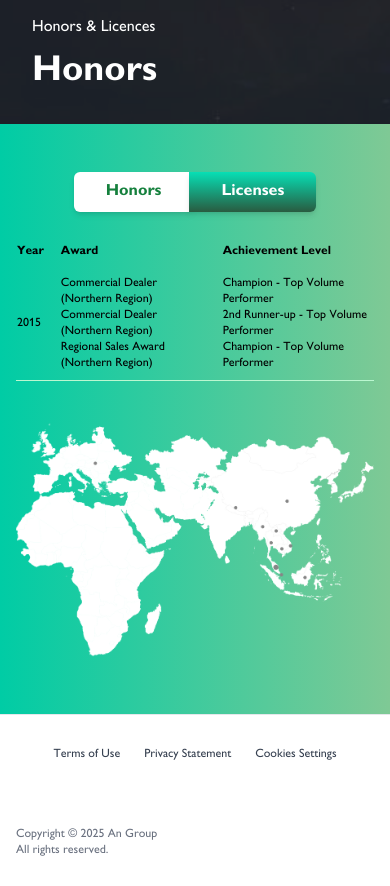
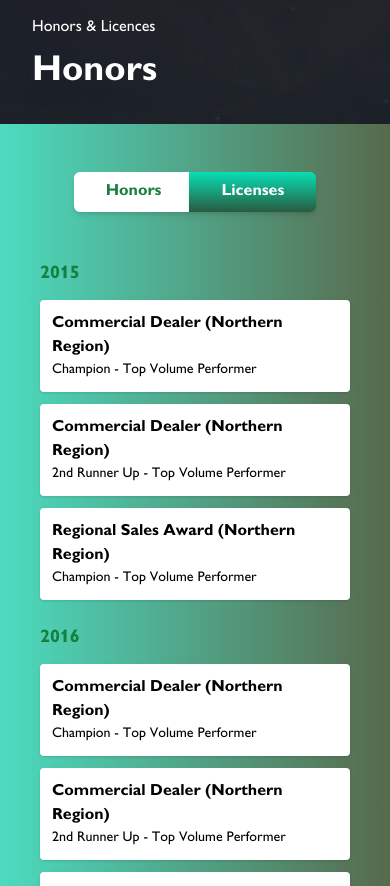
Before and after one commit to victor-1203-here/angroup-v2, a Next.js app: page /honor in a window 390 px wide. Shown: the part 720-1606 px from the top of the page. Built offline with nearby package versions, Linux system fonts and the light colour scheme.

Commit message:
[Terms][Privacy][Honors] Honors developed, Terms and Privacy information updated

```diff
--- a/src/pages/honor.tsx
+++ b/src/pages/honor.tsx
@@ -1,13 +1,126 @@
-import Head from "next/head";
-import Image from "next/image";
-import React from "react";
+import React from 'react';
+import Head from 'next/head';
+import Image from 'next/image';
+import 'swiper/css';
+import { Swiper, SwiperSlide } from 'swiper/react';
+
+const honorsData = [
+    {
+        year: '2015',
+        awards: [
+            {
+                title: 'Commercial Dealer (Northern Region)',
+                achievement: 'Champion - Top Volume Performer',
+            },
+            {
+                title: 'Commercial Dealer (Northern Region)',
+                achievement: '2nd Runner Up - Top Volume Performer',
+            },
+            {
+                title: 'Regional Sales Award (Northern Region)',
+                achievement: 'Champion - Top Volume Performer',
+            },
+        ],
+    },
+    {
+        year: '2016',
+        awards: [
+            {
+                title: 'Commercial Dealer (Northern Region)',
+                achievement: 'Champion - Top Volume Performer',
+            },
+            {
+                title: 'Commercial Dealer (Northern Region)',
+                achievement: '2nd Runner Up - Top Volume Performer',
+            },
+            {
+                title: 'Regional Sales Award (Northern Region)',
+                achievement: 'Champion - Top Volume Performer',
+            },
+        ],
+    },
+    {
+        year: '2017',
+        awards: [
+            {
+                title: 'Commercial Dealer (Northern Region)',
+                achievement: 'Champion - Top Volume Performer',
+            },
+            {
+                title: 'Commercial Dealer (Northern Region)',
+                achievement: '2nd Runner Up - Top Volume Performer',
+            },
+            {
+                title: 'Regional Sales Award (Northern Region)',
+                achievement: 'Champion - Top Volume Performer',
+            },
+            {
+                title: 'Special Appreciation',
+                achievement: 'Top Volume Performer (20M+ liters p.a.)',
+            },
+        ],
+    },
+    {
+        year: '2018',
+        awards: [
+            {
+                title: 'Commercial Dealer (Northern Region)',
+                achievement: 'Champion - Top Volume Performer',
+            },
+            {
+                title: 'Commercial Dealer (Northern Region)',
+                achievement: '2nd Runner Up - Top Volume Performer',
+            },
+            {
+                title: 'Regional Sales Award (Northern Region)',
+                achievement: 'Champion - Top Volume Performer',
+            },
+            {
+                title: 'Special Appreciation',
+                achievement: 'Top Volume Performer',
+            },
+        ],
+    },
+    {
+        year: '2019',
+        awards: [
+            {
+                title: 'Special Appreciation',
+                achievement: 'Top Volume Performer',
+            },
+        ],
+    },
+    {
+        year: '2018',
+        awards: [
+            {
+                title: 'Commercial Business Partner Excellence Award (CBPEA)',
+                achievement: 'Champion - Top 3 Northern Region',
+            },
+            {
+                title: 'Shell Award for Oil Bunkering in Malaysia',
+                achievement: 'Awarded to Group Subsidiary',
+            },
+        ],
+    },
+];
+
+const licenses = [
+    { img: '/images/honor/pda_01.png' },
+    { img: '/images/honor/pda_02.png' },
+    { img: '/images/honor/pda_03.png' },
+    { img: '/images/honor/pda_04.png' },
+    { img: '/images/honor/pda_05.png' },
+    { img: '/images/honor/pda_06.png' },
+];
 
 export default function Honor() {
+    const [activeTab, setActiveTab] = React.useState<'honors' | 'licenses'>('honors');
     return (
         <>
             <Head>
                 <title>Honors & Licences - AN Group</title>
-                <meta name="description" content="Learn more about AN Group, our values, mission, and team."/>
+                <meta name="description" content="Learn more about AN Group, our values, mission, and team." />
             </Head>
 
             <section className="relative h-screen w-full">
@@ -26,26 +139,40 @@ export default function Honor() {
                     priority
                 />
                 <div className="absolute inset-0 bg-gray-700 bg-opacity-50"></div>
-                <div className="absolute bottom-4 left-4 flex flex-col z-10 p-4 md:p-8 max-w-md">
-                    <p className="text-white text-base sm:text-lg md:text-xl font-medium mb-3">
-                        Honors & Licences
-                    </p>
-                    <h1 className="text-white text-4xl sm:text-5xl md:text-7xl font-bold">
-                        Honors
-                    </h1>
+                <div className="absolute bottom-4 left-4 z-10 flex max-w-md flex-col p-4 md:p-8">
+                    <p className="mb-3 text-base font-medium text-white sm:text-lg md:text-xl">Honors & Licences</p>
+                    <h1 className="text-4xl font-bold text-white sm:text-5xl md:text-7xl">Honors</h1>
                 </div>
             </section>
 
-            <section className="w-full py-12 px-4 md:px-10 [background:linear-gradient(90deg,#00cca5_0%,#7fc995_100%)]">
-                <div className="max-w-7xl mx-auto flex flex-col md:flex-row items-start">
+            <section className="w-full px-4 py-12 [background:linear-gradient(90deg,rgba(0,204,165,0.7)_0%,rgba(16,42,0,0.7)_100%)] md:px-10">
+                <div className="mx-auto flex max-w-[96rem] flex-col items-start md:flex-row md:gap-24">
                     <div className="w-full md:w-1/2">
-                    <div className="flex justify-center mb-6">
-                        <button className="bg-white text-green-700 px-8 py-2 rounded-tl-md rounded-bl-md font-semibold shadow-md">Honors</button>
-                        <button className="bg-gradient-to-b from-[#07dfb5] to-[#295b40] text-white px-8 py-2 rounded-tr-md rounded-br-md font-semibold shadow-md ml-[-4px]">Licenses</button>
+                        <div className="mb-6 flex justify-center">
+                            <button
+                                className={`rounded-bl-md rounded-tl-md px-8 py-2 font-semibold shadow-md ${
+                                    activeTab === 'honors' ? 'bg-white text-green-700' : 'bg-gradient-to-b from-[#07dfb5] to-[#295b40] text-white'
+                                }`}
+                                onClick={() => setActiveTab('honors')}
+                            >
+                                Honors
+                            </button>
+                            <button
+                                className={`ml-[-4px] rounded-br-md rounded-tr-md px-8 py-2 font-semibold shadow-md ${
+                                    activeTab === 'licenses' ? 'bg-white text-green-700' : 'bg-gradient-to-b from-[#07dfb5] to-[#295b40] text-white'
+                                }`}
+                                onClick={() => setActiveTab('licenses')}
+                            >
+                                Licenses
+                            </button>
                         </div>
 
-                    {/* Table */}
-                    <div className="overflow-x-auto">
+                        <div className="relative">
+                            {activeTab === 'licenses' && <div className="absolute inset-0 rounded-3xl bg-white/70"></div>}
+                            <div className="relative z-10 py-6 px-6 md:px-0">
+                                {activeTab === 'honors' && (
+                                    <>
+                                        <div className="hidden overflow-x-auto md:block">
                                             <table className="w-full text-left text-xs md:text-base">
                                                 <thead>
                                                     <tr>
@@ -54,37 +181,84 @@ export default function Honor() {
                                                         <th className="py-2">Achievement Level</th>
                                                     </tr>
                                                 </thead>
-                        <tbody>
-                            {/* Repeat rows as needed */}
-                            <tr className="border-b border-green-200">
-                            <td className="py-2 pr-4">2015</td>
-                            <td className="py-2 pr-4">
-                                Commercial Dealer (Northern Region)<br />
-                                Commercial Dealer (Northern Region)<br />
-                                Regional Sales Award (Northern Region)
-                            </td>
-                            <td className="py-2">
-                                Champion - Top Volume Performer<br />
-                                2nd Runner-up - Top Volume Performer<br />
-                                Champion - Top Volume Performer
-                            </td>
+                                                {honorsData.map(({ year, awards }) => (
+                                                    <tbody key={year} className="border-b-2 border-green-700">
+                                                        {awards.map((award, idx) => (
+                                                            <tr key={year + idx}>
+                                                                <td className="py-1 pr-4">{idx === 0 ? year : ''}</td>
+                                                                <td className="py-1 pr-4">{award.title}</td>
+                                                                <td className="py-1">{award.achievement}</td>
                                                             </tr>
-                            {/* ...more rows */}
+                                                        ))}
                                                     </tbody>
+                                                ))}
                                             </table>
                                         </div>
+
+                                        <div className="block md:hidden">
+                                            {honorsData.map(({ year, awards }) => (
+                                                <div key={year} className="mb-6">
+                                                    <h3 className="mb-3 text-lg font-bold text-green-700">{year}</h3>
+                                                    <ul className="space-y-3">
+                                                        {awards.map((award, idx) => (
+                                                            <li key={idx} className="rounded bg-white p-3 shadow">
+                                                                <div className="font-semibold">{award.title}</div>
+                                                                <div className="text-sm">{award.achievement}</div>
+                                                            </li>
+                                                        ))}
+                                                    </ul>
                                                 </div>
+                                            ))}
+                                        </div>
+                                    </>
+                                )}
 
-                    {/* Right: Map */}
-                    <div className="w-full md:w-1/2 flex justify-center mt-8 md:mt-0">
+                                {activeTab === 'licenses' && (
+                                    <div className="mx-auto max-w-2xl">
+                                        <p className='mb-4 md:mb-6'>
+                                            We are a fully licensed and authorized operator under the Petroleum Development Act (PDA), ensuring that
+                                            our business operates in full compliance with industry regulations and national standards. Our licenses,
+                                            issued and approved by the Ministry of Domestic Trade and Cost of Living (Kementerian Perdagangan Dalam
+                                            Negeri dan Kos Sara Hidup - KPDN), grant us the legal authority to conduct and maintaining the highest
+                                            levels of safety, efficiency, and service quality.
+                                        </p>
+                                        <Swiper
+                                            spaceBetween={16}
+                                            slidesPerView={1}
+                                            pagination={{ clickable: true }}
+                                            style={{ maxWidth: 800 }}
+                                            breakpoints={{
+                                                640: { slidesPerView: 1 },
+                                                768: { slidesPerView: 2 },
+                                                1024: { slidesPerView: 3 },
+                                            }}
+                                        >
+                                            {licenses.map((item, idx) => (
+                                                <SwiperSlide key={idx}>
+                                                    <div className="flex flex-col items-center">
+                                                        <img
+                                                            src={item.img}
+                                                            alt='licences'
+                                                            className="mb-2 max-h-96 w-full rounded object-contain"
+                                                        />
+                                                    </div>
+                                                </SwiperSlide>
+                                            ))}
+                                        </Swiper>
+                                    </div>
+                                )}
+                            </div>
+                        </div>
+                    </div>
+                    <div className="hidden md:block flex min-h-[300px] w-full items-center justify-center md:my-8 md:min-h-[500px] md:w-1/2 md:py-20">
                         <img
                             src="/images/honor/map.png"
                             alt="World Map"
-                        className="max-w-md w-full"
+                            className="h-full max-h-[400px] w-full max-w-full rounded-3xl object-contain md:max-h-[600px] md:object-cover"
                         />
                     </div>
                 </div>
             </section>
         </>
-    )
+    );
 }
--- a/src/pages/privacy.tsx
+++ b/src/pages/privacy.tsx
@@ -6,7 +6,7 @@ export default function PrivacyStatement() {
       <p className="mb-6">
         An Group (“we”, “us”, or “our”) is committed to protecting your privacy. This Privacy Statement
         explains how we collect, use, disclose, and safeguard your information when you visit our
-        website [insert website URL], interact with our services, or communicate with us.
+        website <a href="http://www.angroup.my" className="text-[#38947e] hover:underline">http://www.angroup.my</a>, interact with our services, or communicate with us.
       </p>
 
       <h2 className="text-xl font-semibold mb-3">1. Information We Collect</h2>
@@ -64,8 +64,8 @@ export default function PrivacyStatement() {
       <h2 className="text-xl font-semibold mb-3">9. Contact Us</h2>
       <address className="not-italic mb-6">
         An Group<br />
-        Email: <a href="mailto:enquiry@angroup.my" className="text-blue-600 hover:underline">enquiry@angroup.my</a><br />
-        Phone: <a href="tel:+6045386820" className="text-blue-600 hover:underline">+604 538 6820</a><br />
+        Email: <a href="mailto:enquiry@angroup.my" className="text-[#38947e] hover:underline">enquiry@angroup.my</a><br />
+        Phone: <a href="tel:+6045386820" className="text-[#38947e] hover:underline">+604 538 6820</a><br />
         Address: No.1383, MK 15, Jalan Megat Harun, Alma, 14000 Bukit Mertajam, Penang, Malaysia.
       </address>
     </section>
--- a/src/pages/terms.tsx
+++ b/src/pages/terms.tsx
@@ -48,7 +48,7 @@ export default function TermsAndConditions() {
 
       <h2 className="text-xl font-semibold mb-3">8. Governing Law</h2>
       <p className="mb-6">
-        These Terms are governed by the laws of [Malaysia or relevant country]. Any disputes shall be resolved in the courts of [relevant city/state].
+        These Terms are governed by the laws of Malaysia. Any disputes shall be resolved in the courts of Kuala Lumpur, Malaysia.
       </p>
     </section>
   );
```
Also changed, not shown: src/pages/index.tsx (+6 -1 lines). Lines whose indentation alone changed are shown as unchanged.
